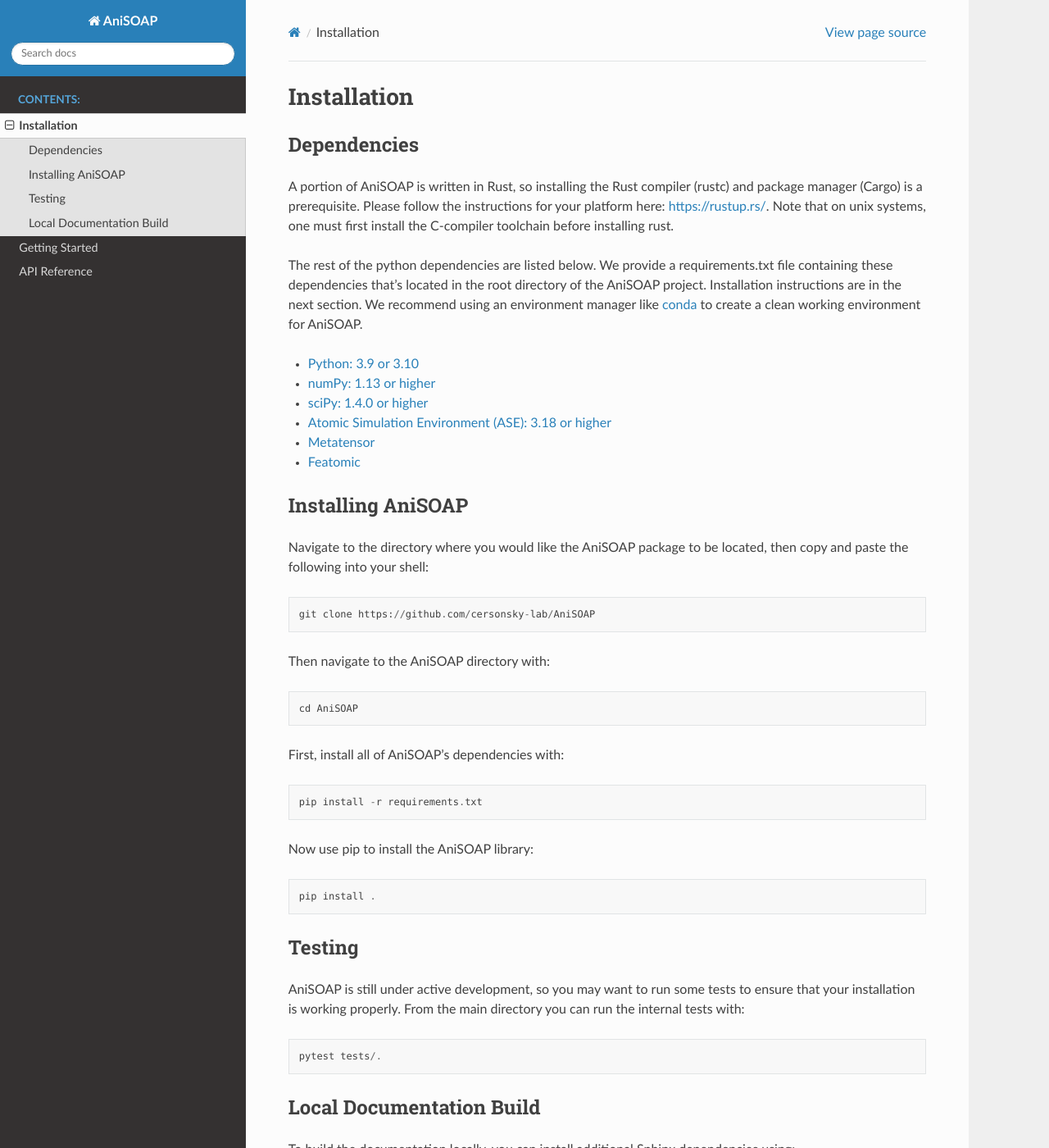
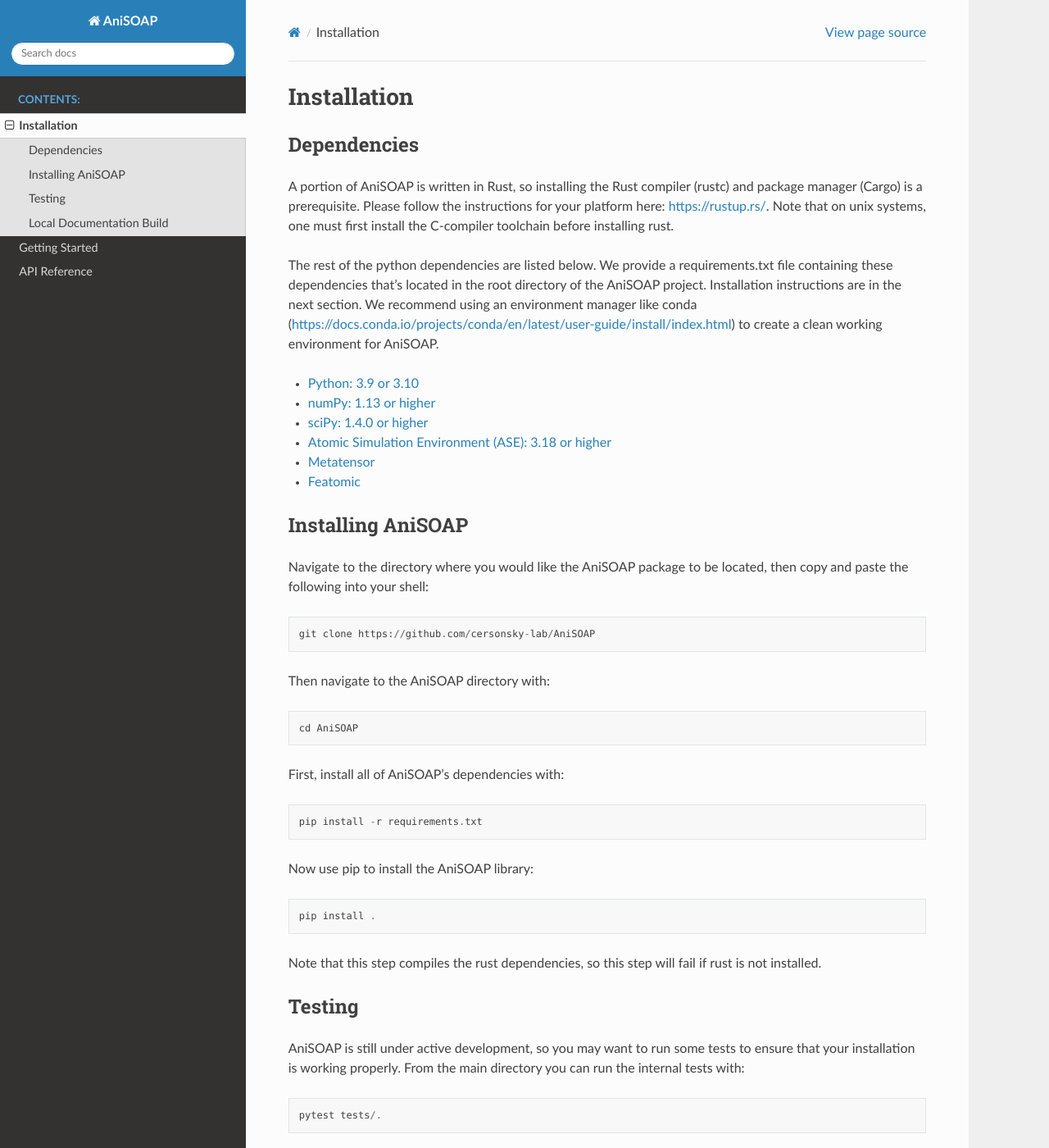
Before and after one commit to cersonsky-lab/AniSOAP, a Sphinx documentation site: the page built from docs/source/installation.rst, in a window 1280 px wide and 1400 px high. Shown: the whole window at 82% size. Built offline with Sphinx 7.4.7 and the Read the Docs theme 3.1.0, drawn with Linux system fonts in a browser that asks for light colours; pages that are not in the unit, such as notebooks, are missing from menus.

Commit message:
Small update installation.rst

```diff
--- a/docs/source/installation.rst
+++ b/docs/source/installation.rst
@@ -7,7 +7,7 @@
 
 A portion of AniSOAP is written in Rust, so installing the Rust compiler (rustc) and package manager (Cargo) is a prerequisite. Please follow the instructions for your platform here: https://rustup.rs/. Note that on unix systems, one must first install the C-compiler toolchain before installing rust.
 
-The rest of the python dependencies are listed below. We provide a requirements.txt file containing these dependencies that's located in the root directory of the AniSOAP project. Installation instructions are in the next section. We recommend using an environment manager like `conda <https://docs.conda.io/projects/conda/en/latest/user-guide/install/index.html/>`_ to create a clean working environment for AniSOAP.
+The rest of the python dependencies are listed below. We provide a requirements.txt file containing these dependencies that's located in the root directory of the AniSOAP project. Installation instructions are in the next section. We recommend using an environment manager like conda (https://docs.conda.io/projects/conda/en/latest/user-guide/install/index.html) to create a clean working environment for AniSOAP.
 
 * `Python: 3.9 or 3.10 <https://www.python.org/downloads/>`_
 * `numPy: 1.13 or higher <https://numpy.org/install/>`_
@@ -37,6 +37,7 @@
 
   pip install .
 
+Note that this step compiles the rust dependencies, so this step will fail if rust is not installed.
 
 Testing
 -------
```
